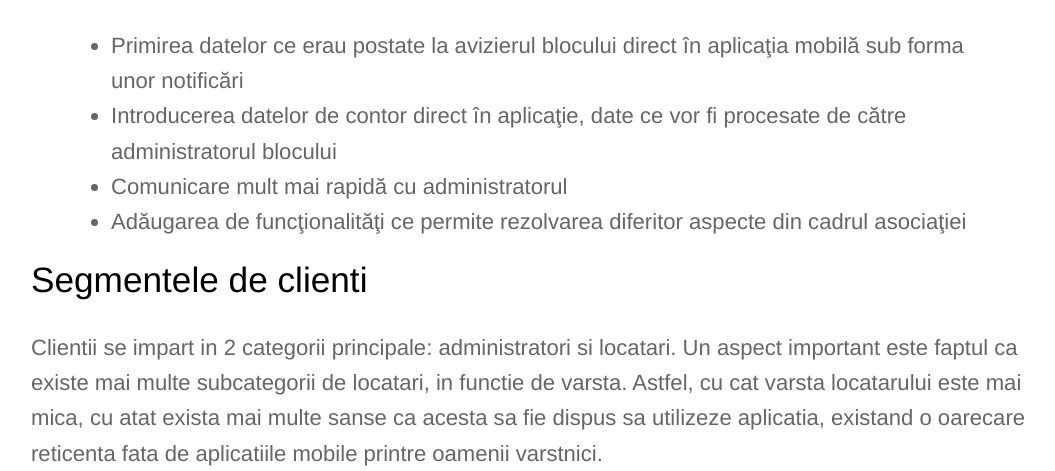
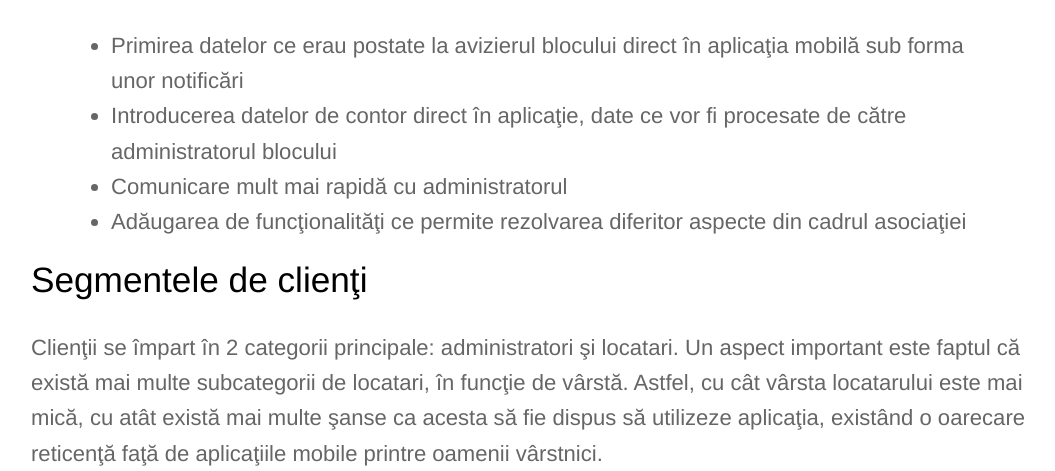
Before and after one commit to rptoma/Flaty, a Jekyll site: the page built from _posts/2018-10-14-ce-este-flaty.md, in a window 1280 px wide and 1400 px high, scrolled down 1384 px, cut to the strip 0-471 px from the top of the window. Shown: the whole strip, without its empty margins (109-1164 px from the left). Built offline with Jekyll 4.4.1, drawn with Linux system fonts in a browser that asks for light colours.

Commit message:
Updated '_posts/2018-10-14-ce-este-flaty.md' via CloudCannon

```diff
--- a/_posts/2018-10-14-ce-este-flaty.md
+++ b/_posts/2018-10-14-ce-este-flaty.md
@@ -24,13 +24,14 @@ Flaty este o aplicaţie mobilă ce oferă suport atât pentru Android, cât şi
 > * Comunicare mult mai rapidă cu administratorul
 > * Adăugarea de funcţionalităţi ce permite rezolvarea diferitor aspecte din cadrul asociaţiei
 
-## Segmentele de clienti
+## Segmentele de clienţi
 
-Clientii se impart in 2 categorii principale: administratori si locatari. Un aspect important este faptul ca existe mai multe subcategorii de locatari, in functie de varsta. Astfel, cu cat varsta locatarului este mai mica, cu atat exista mai multe sanse ca acesta sa fie dispus sa utilizeze aplicatia, existand o oarecare reticenta fata de aplicatiile mobile printre oamenii varstnici.
+Clienţii se împart în 2 categorii principale: administratori şi locatari.
+Un aspect important este faptul că există mai multe subcategorii de locatari, în funcţie de vârstă. Astfel, cu cât vârsta locatarului este mai mică, cu atât există mai multe şanse ca acesta să fie dispus să utilizeze aplicaţia, existând o oarecare reticenţă faţă de aplicaţiile mobile printre oamenii vârstnici.
 
 ![Clienti](https://images.unsplash.com/photo-1491438590914-bc09fcaaf77a?ixlib=rb-0.3.5&amp;ixid=eyJhcHBfaWQiOjEyMDd9&amp;s=56c7f9756b4386446903856e0fc99dd5&amp;auto=format&amp;fit=crop&amp;w=1050&amp;q=80)
 
-## Competitie
+## Competiţie
 
 Pe piata exista deja idei similare, ele pot fi gasite prin intermediul link-urilor de mai jos.
 
```
